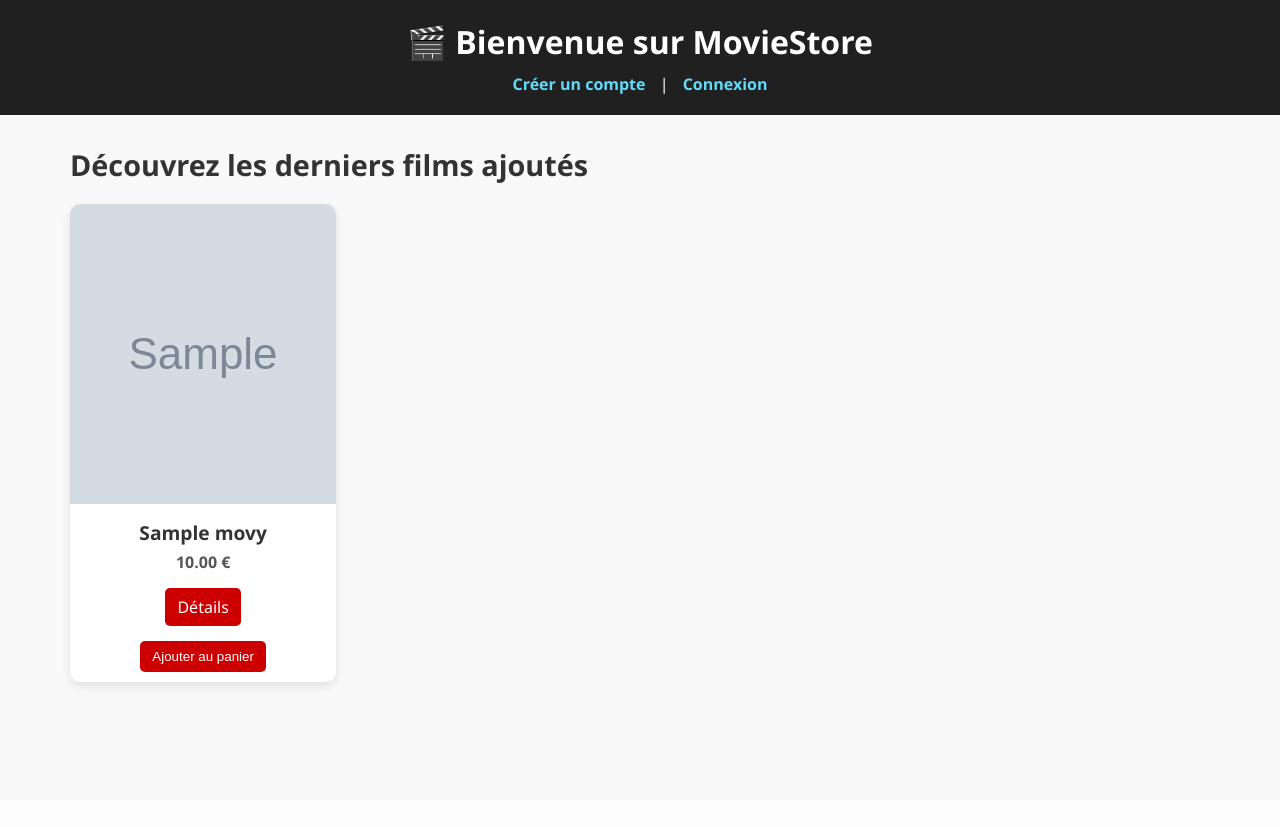
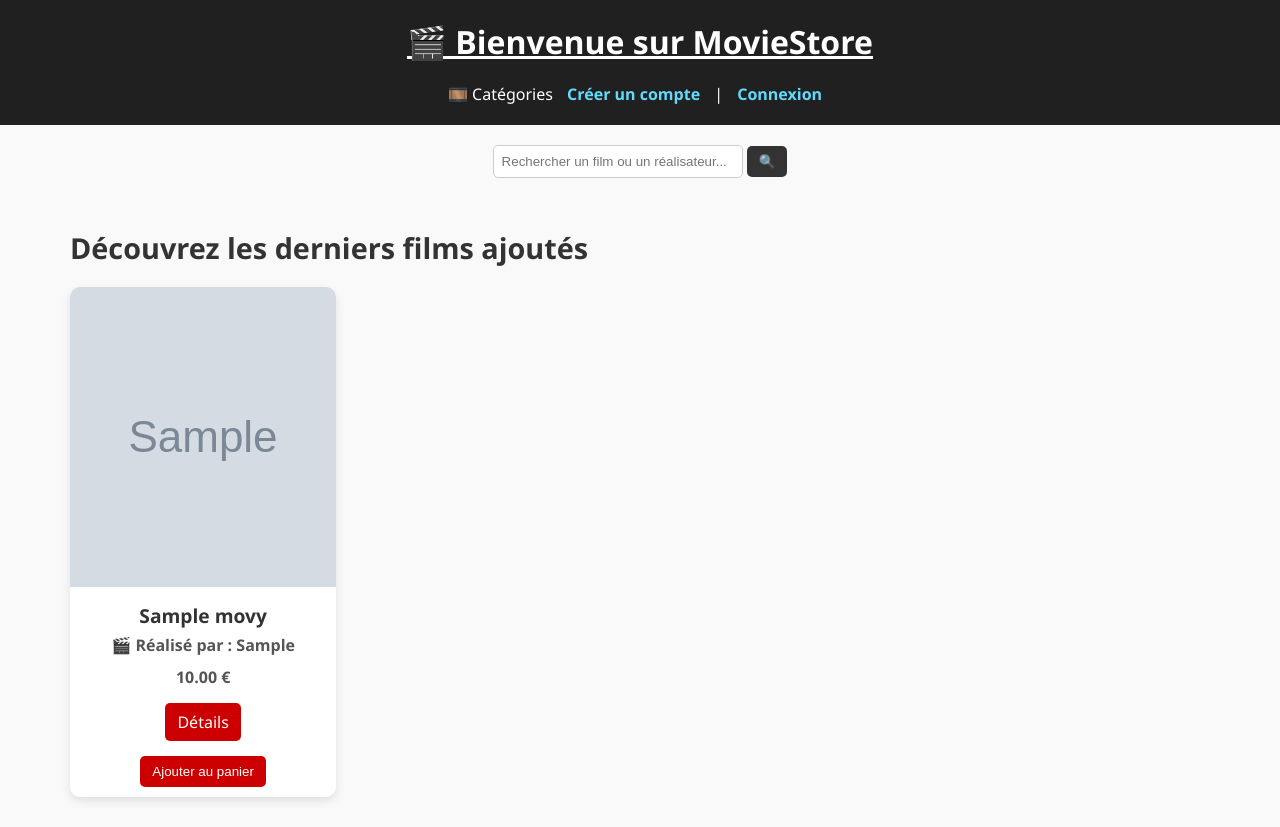
Before and after one commit to Louis-Miroir/MiniCinema, a PHP site: page / in a window 1280 px wide. Before the commit the page ends 688 px from the top, so only its background shows below. Run offline with PHP 8.4, Linux system fonts and the light colour scheme; tables that the repository leaves empty or names only in its code hold one stand-in row (values such as "Sample post"); grey boxes marked "Sample" are stand-in pictures.

Commit message:
catégories

```diff
--- a/MiniCinema/public/css/style.css
+++ b/MiniCinema/public/css/style.css
@@ -109,3 +109,62 @@ nav a:hover {
 form {
     margin: 0;
 }
+
+.search-form {
+    text-align: center;
+    margin: 20px 0;
+}
+
+.search-form input[type="text"] {
+    padding: 8px;
+    width: 250px;
+    border-radius: 5px;
+    border: 1px solid #ccc;
+}
+
+.search-form button {
+    padding: 8px 12px;
+    border: none;
+    background-color: #333;
+    color: white;
+    border-radius: 5px;
+    cursor: pointer;
+}
+h1 .site-title {
+    display: inline-block;
+    font-size: 2rem;
+    color: white;
+    margin-bottom: 10px;
+}
+.site-title:hover {
+    text-decoration: underline;
+}
+
+.dropdown {
+    display: inline-block;
+    position: relative;
+}
+
+.dropdown-content {
+    display: none;
+    position: absolute;
+    background-color: #202020;
+    min-width: 160px;
+    box-shadow: 0px 8px 16px rgba(0,0,0,0.2);
+    z-index: 1;
+}
+
+.dropdown-content a {
+    color: #61dafb;
+    padding: 12px 16px;
+    text-decoration: none;
+    display: block;
+}
+
+.dropdown-content a:hover {
+    background-color: #333;
+}
+
+.dropdown:hover .dropdown-content {
+    display: block;
+}
--- a/MiniCinema/public/index.php
+++ b/MiniCinema/public/index.php
@@ -1,5 +1,6 @@
 <?php
 session_start();
+
 // Connexion à la base de données
 $host = 'localhost';
 $db = 'minicinema';
@@ -12,8 +13,19 @@ try {
     die("Erreur de connexion : " . $e->getMessage());
 }
 
-// Récupération des films les plus récents
-$stmt = $pdo->query("SELECT * FROM movies ORDER BY id DESC LIMIT 6");
+// Gestion de la recherche
+$search = isset($_GET['search']) ? trim($_GET['search']) : '';
+
+if ($search !== '') {
+    $stmt = $pdo->prepare("
+        SELECT * FROM movies
+        WHERE title LIKE ? OR director LIKE ?
+        ORDER BY id DESC
+    ");
+    $stmt->execute(["%$search%", "%$search%"]);
+} else {
+    $stmt = $pdo->query("SELECT * FROM movies ORDER BY id DESC LIMIT 8");
+}
 $movies = $stmt->fetchAll(PDO::FETCH_ASSOC);
 ?>
 
@@ -25,13 +37,22 @@ $movies = $stmt->fetchAll(PDO::FETCH_ASSOC);
     <link rel="stylesheet" href="css/style.css">
 </head>
 <body>
+
 <?php if (isset($_GET['logout'])): ?>
     <p style="color: green;">👋 Vous êtes bien déconnecté !</p>
 <?php endif; ?>
 
 <header>
-    <h1>🎬 Bienvenue sur MovieStore</h1>
+<h1><a href="index.php" class="site-title">🎬 Bienvenue sur MovieStore</a></h1>
 <nav>
+    <div class="dropdown">
+        <p>🎞️ Catégories</p>
+        <div class="dropdown-content">
+            <a href="categorie_action.php">Action</a>
+            <a href="categorie_drame.php">Drame</a>
+        </div>
+    </div>
+
     <?php if (!isset($_SESSION['user_id'])): ?>
         <a href="register.php">Créer un compte</a> |
         <a href="login.php">Connexion</a>
@@ -45,13 +66,23 @@ $movies = $stmt->fetchAll(PDO::FETCH_ASSOC);
 </header>
 
 <main>
+    <form method="GET" action="index.php" class="search-form">
+        <input type="text" name="search" placeholder="Rechercher un film ou un réalisateur..." value="<?= htmlspecialchars($search) ?>">
+        <button type="submit">🔍</button>
+    </form>
+
     <section class="presentation">
-        <h2>Découvrez les derniers films ajoutés</h2>
+        <h2><?= $search ? "Résultats pour « $search »" : "Découvrez les derniers films ajoutés" ?></h2>
+
         <div class="movie-list">
+            <?php if (empty($movies)): ?>
+                <p>Aucun résultat trouvé.</p>
+            <?php else: ?>
                 <?php foreach ($movies as $movie): ?>
                     <div class="movie-card">
                         <img src="../images/<?= htmlspecialchars($movie['image']) ?>" alt="<?= htmlspecialchars($movie['title']) ?>">
                         <h3><?= htmlspecialchars($movie['title']) ?></h3>
+                        <p>🎬 Réalisé par : <?= htmlspecialchars($movie['director']) ?></p>
                         <p><?= number_format($movie['price'], 2) ?> €</p>
                         <a href="movie.php?id=<?= $movie['id'] ?>">Détails</a>
                         <form action="add_to_cart.php" method="post">
@@ -60,8 +91,10 @@ $movies = $stmt->fetchAll(PDO::FETCH_ASSOC);
                         </form>
                     </div>
                 <?php endforeach; ?>
+            <?php endif; ?>
         </div>
     </section>
 </main>
+
 </body>
 </html>
```
Also changed, not shown: MiniCinema/api/register.php (+12 -5 lines), MiniCinema/public/categorie_action.php (added, +40 -0 lines), MiniCinema/public/categorie_drame.php (added, +40 -0 lines), MiniCinema/public/css/log.css (+12 -0 lines), MiniCinema/public/login.php (+7 -3 lines). Lines whose indentation alone changed are shown as unchanged.
